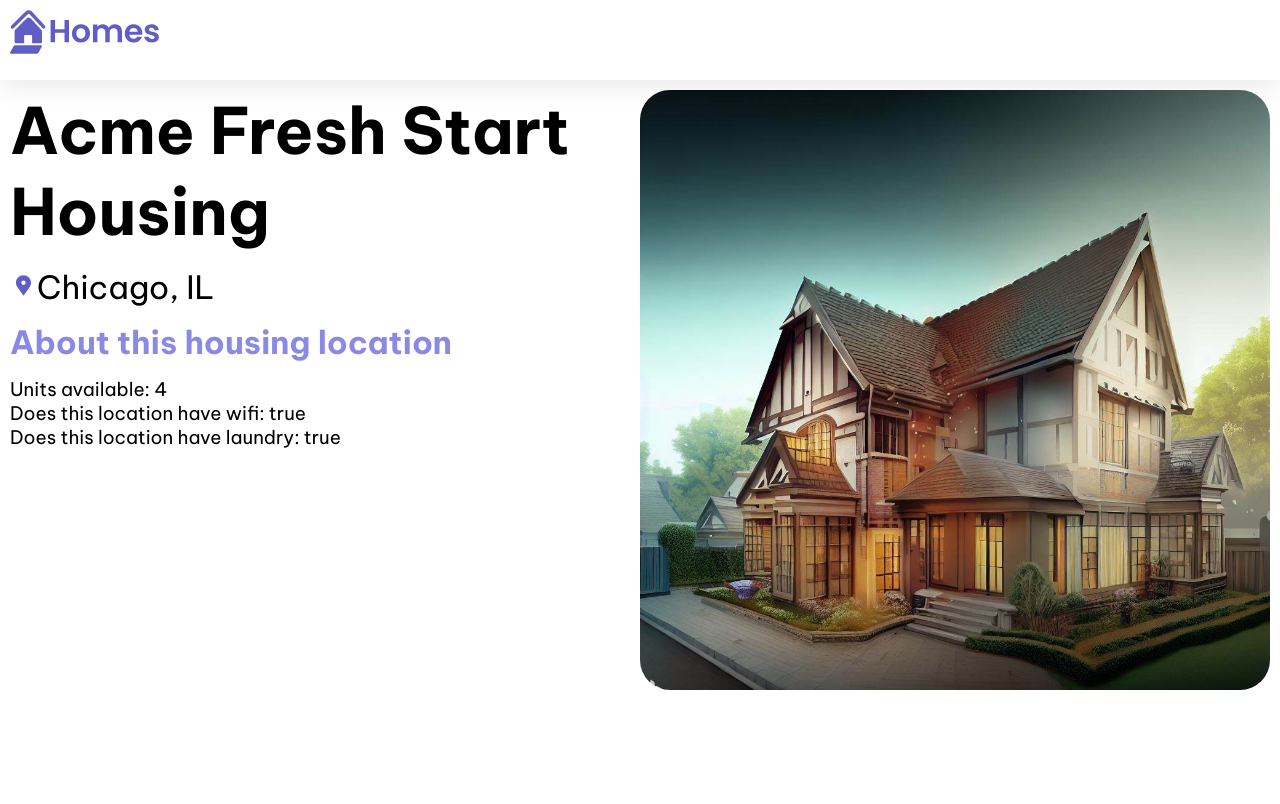
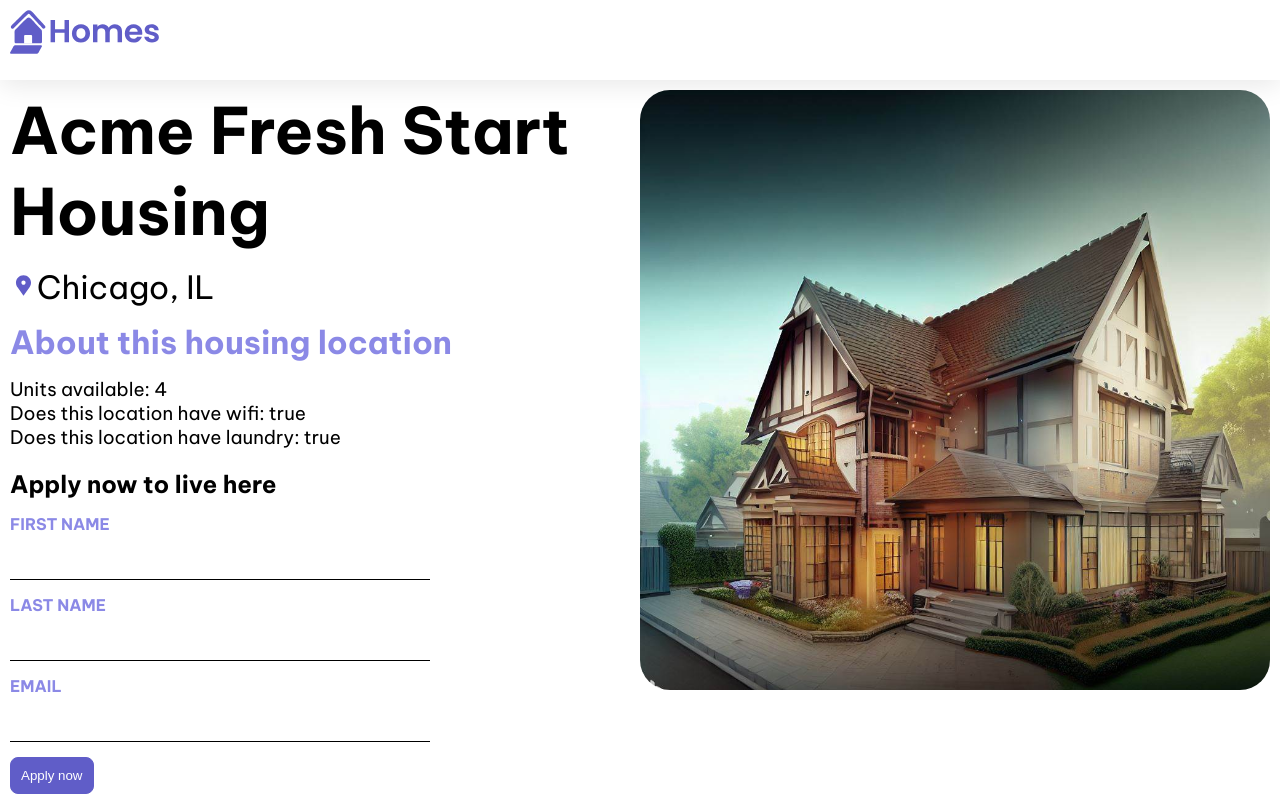
Before and after one commit to Johnmingzed/test_angular, an Angular app: page /details/0 in a window 1280 px wide. Built offline with nearby package versions, Linux system fonts and the light colour scheme.

Commit message:
Lesson 12 - Ajout d'un formulaire de réservation

```diff
--- a/src/app/details/details.component.ts
+++ b/src/app/details/details.component.ts
@@ -3,11 +3,12 @@
 import { ActivatedRoute } from '@angular/router';
 import { HousingService } from '../housing.service';
 import { HousingLocation } from '../housinglocation';
+import { FormControl, FormGroup, ReactiveFormsModule } from '@angular/forms';
 
 @Component({
   selector: 'app-details',
   standalone: true,
-  imports: [CommonModule],
+  imports: [CommonModule, ReactiveFormsModule],
   template: `
   <article>
     <img class="listing-photo" [src]="housingLocation?.photo"
@@ -24,6 +25,18 @@
         <li>Does this location have laundry: {{housingLocation?.laundry}}</li>
       </ul>
     </section>
+    <section class="listing-apply">
+      <h2 class="section-heading">Apply now to live here</h2>
+      <form [formGroup]="applyForm" (submit)="submitApplication()">
+        <label for="first-name">First Name</label>
+        <input id="first-name" type="text" formControlName="firstName">
+        <label for="last-name">Last Name</label>
+        <input id="last-name" type="text" formControlName="lastName">
+        <label for="email">Email</label>
+        <input id="email" type="email" formControlName="email">
+        <button type="submit" class="primary">Apply now</button>
+      </form>
+    </section>
   </article>
 `,
   styleUrls: ['./details.component.css']
@@ -34,10 +47,23 @@
   route: ActivatedRoute = inject(ActivatedRoute);
   housingService = inject(HousingService);
   housingLocation: HousingLocation | undefined;
+  applyForm = new FormGroup({
+    firstName: new FormControl(''),
+    lastName: new FormControl(''),
+    email: new FormControl('')
+  });
 
   constructor() {
     const housingLocationId = Number(this.route.snapshot.params['id']);
     this.housingLocation = this.housingService.getHousingLocationById(housingLocationId);
   }
 
+  submitApplication() {
+    this.housingService.submitApplication(
+      this.applyForm.value.firstName ?? '',
+      this.applyForm.value.lastName ?? '',
+      this.applyForm.value.email ?? ''
+    );
+  }
+
 }
--- a/src/app/housing.service.ts
+++ b/src/app/housing.service.ts
@@ -125,4 +125,8 @@
   getHousingLocationById(id: number): HousingLocation | undefined {
     return this.housingLocationList.find(housingLocation => housingLocation.id === id);
   }
+
+  submitApplication(firstName: string, lastName: string, email: string) {
+    console.log(`Homes application received: firstName: ${firstName}, lastName: ${lastName}, email: ${email}.`);
+  }
 }
```
